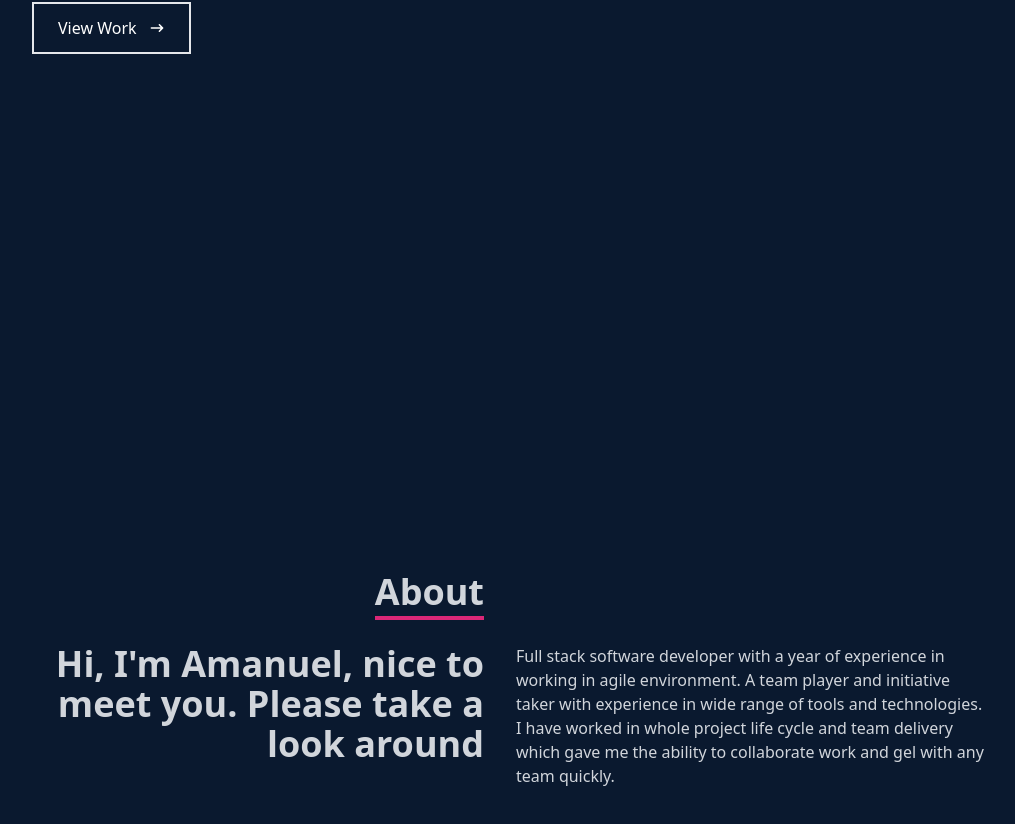
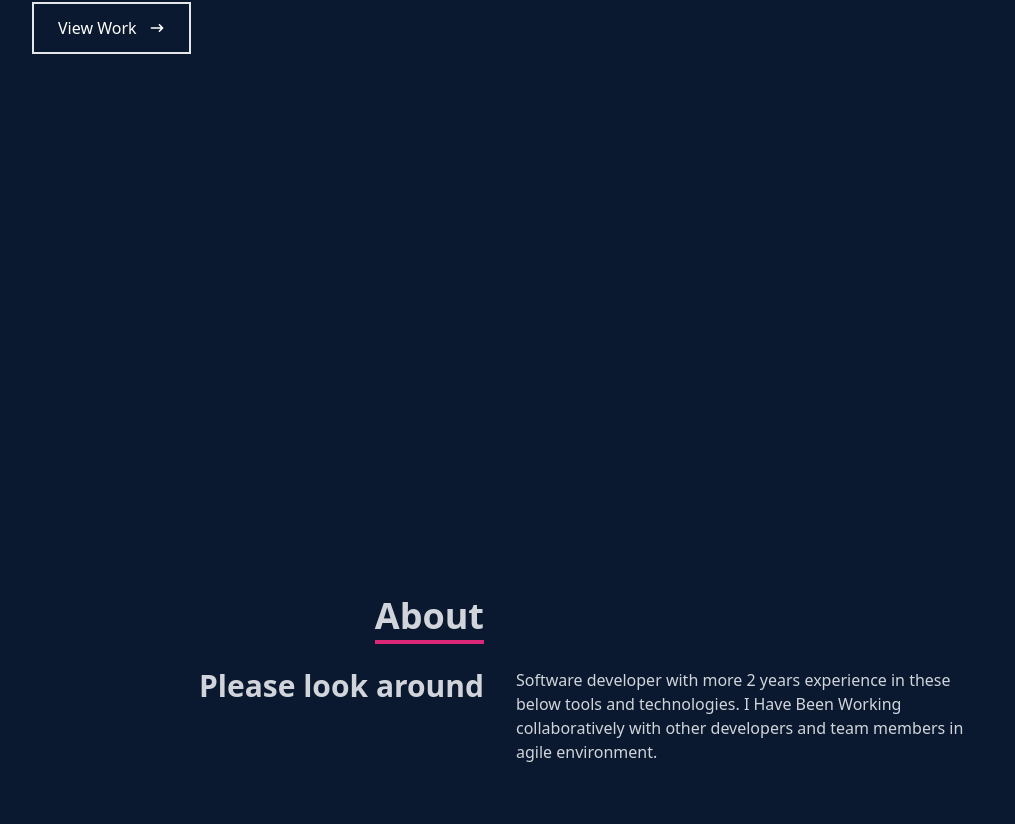
Before and after one commit to ATedy/portfolio-new, a React (Create React App) app: page / in a window 1280 px wide. Shown: the part 520-1344 px from the top of the page, without its empty margins (140-1155 px from the left). Built offline with nearby package versions, Linux system fonts and the light colour scheme.

Commit message:
first desgin complete

```diff
--- a/src/components/About.jsx
+++ b/src/components/About.jsx
@@ -13,16 +13,14 @@ const About = () => {
           <div></div>
         </div>
         <div className="max-w-[1000px] w-full grid sm:grid-cols-2 gap-8 px-4">
-          <div className=" sm:text-right text-4xl font-bold">
-            <p>Hi, I'm Amanuel, nice to meet you. Please take a look around </p>
+          <div className=" sm:text-right text-3xl font-bold">
+            <p>Please look around </p>
           </div>
           <div>
             <p>
-              Full stack software developer with a year of experience in working
-              in agile environment. A team player and initiative taker with
-              experience in wide range of tools and technologies. I have worked
-              in whole project life cycle and team delivery which gave me the
-              ability to collaborate work and gel with any team quickly.
+              Software developer with more 2 years experience in these below
+              tools and technologies. I Have Been Working collaboratively with
+              other developers and team members in agile environment.
             </p>
           </div>
         </div>
--- a/src/components/Home.jsx
+++ b/src/components/Home.jsx
@@ -15,7 +15,7 @@ const Home = () => {
           I am a Software developer.
         </h2>
         <p className="text-[#8892b0] py-4 max-w-[700px]">
-          nice to meet you. Please take a look around
+          Welcome to my portfolio, please look around
         </p>
         <div>
           <button className="text-white group border-2 px-6 py-3 my-2 flex items-center hover:bg-pink-600 hover:border-pink-600">
```
